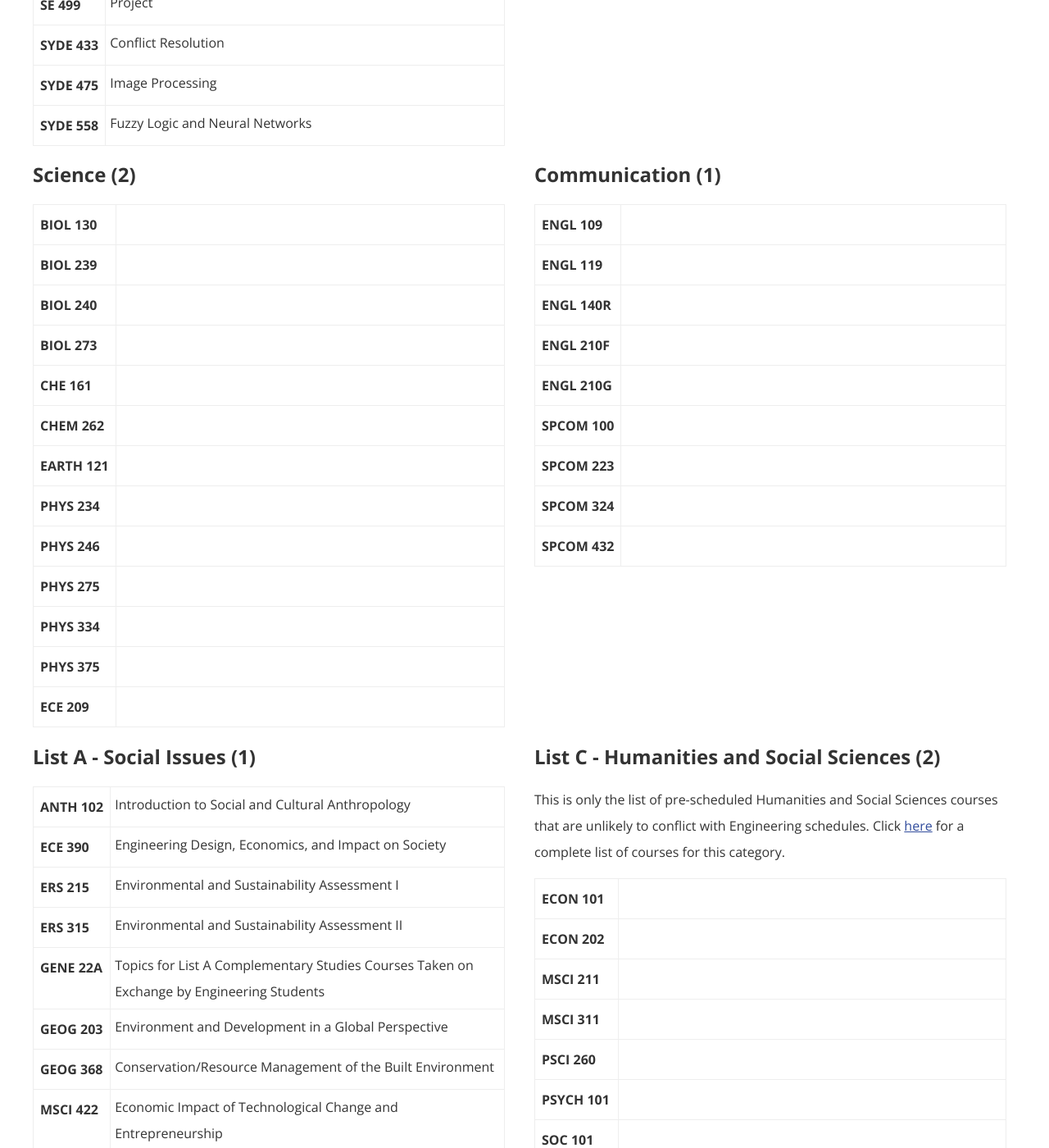
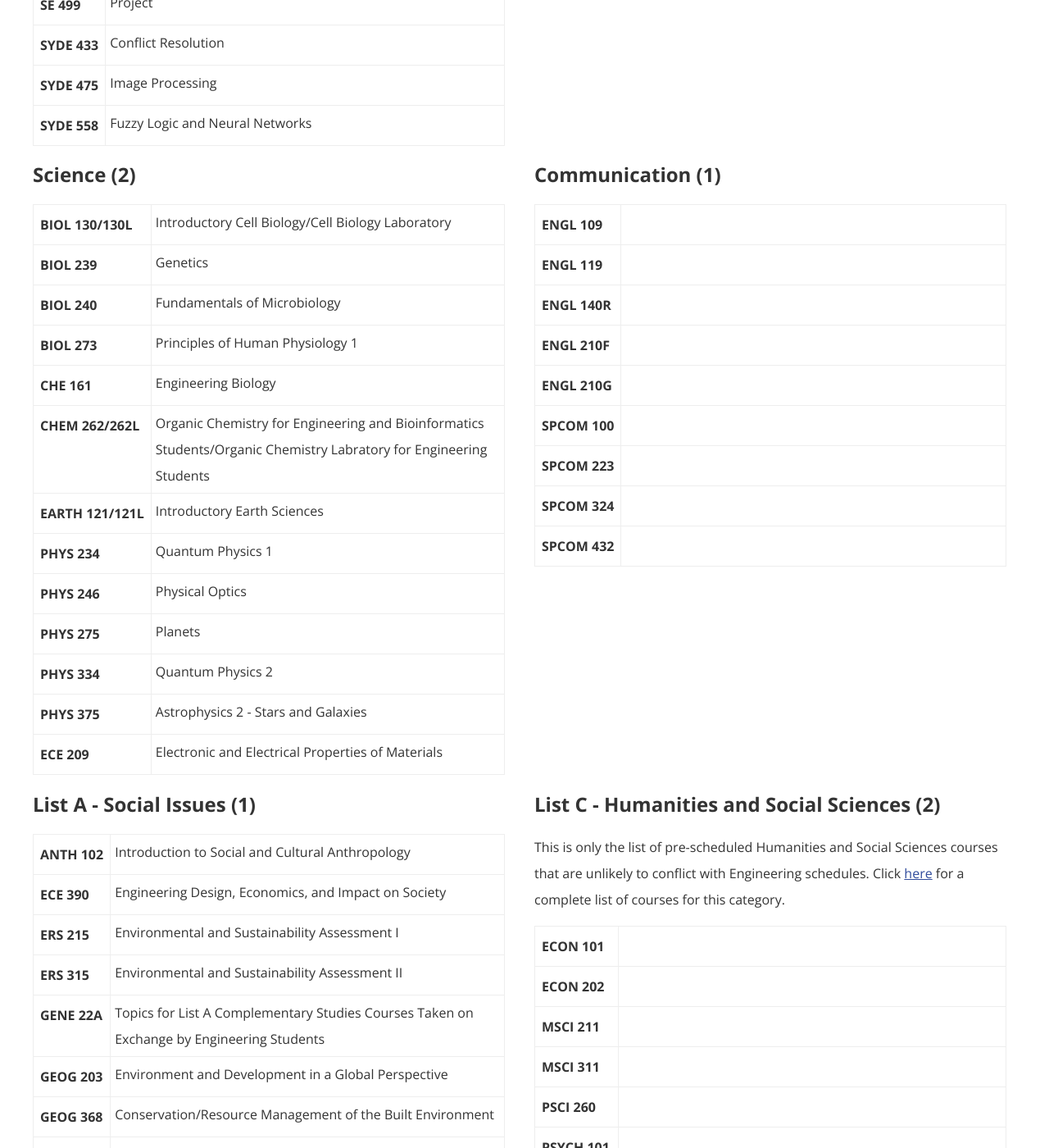
Before and after one commit to cbhl/inseption.github.com, a Jekyll site: the page built from schedule.html, in a window 1280 px wide and 1400 px high, scrolled down 2636 px. Shown: the whole window at 82% size. Built offline with Jekyll 4.4.1, drawn with Linux system fonts in a browser that asks for light colours.

Commit message:
Update science electives with names and lab reqs

```diff
--- a/_data/electives.yaml
+++ b/_data/electives.yaml
@@ -228,56 +228,56 @@
     electives:
         -
             department: "BIOL"
-            code: "130"
-            name: ""
+            code: "130/130L"
+            name: "Introductory Cell Biology/Cell Biology Laboratory"
         -
             department: "BIOL"
             code: "239"
-            name: ""
+            name: "Genetics"
         -
             department: "BIOL"
             code: "240"
-            name: ""
+            name: "Fundamentals of Microbiology"
         -
             department: "BIOL"
             code: "273"
-            name: ""
+            name: "Principles of Human Physiology 1"
         -
             department: "CHE"
             code: "161"
-            name: ""
+            name: "Engineering Biology"
         -
             department: "CHEM"
-            code: "262"
-            name: ""
+            code: "262/262L"
+            name: "Organic Chemistry for Engineering and Bioinformatics Students/Organic Chemistry Labratory for Engineering Students"
         -
             department: "EARTH"
-            code: "121"
-            name: ""
+            code: "121/121L"
+            name: "Introductory Earth Sciences"
         -
             department: "PHYS"
             code: "234"
-            name: ""
+            name: "Quantum Physics 1"
         -
             department: "PHYS"
             code: "246"
-            name: ""
+            name: "Physical Optics"
         -
             department: "PHYS"
             code: "275"
-            name: ""
+            name: "Planets"
         -
             department: "PHYS"
             code: "334"
-            name: ""
+            name: "Quantum Physics 2"
         -
             department: "PHYS"
             code: "375"
-            name: ""
+            name: "Astrophysics 2 - Stars and Galaxies"
         -
             department: "ECE"
             code: "209"
-            name: ""
+            name: "Electronic and Electrical Properties of Materials"
 -
     category: "Communication"
     numberRequired: 1
```
